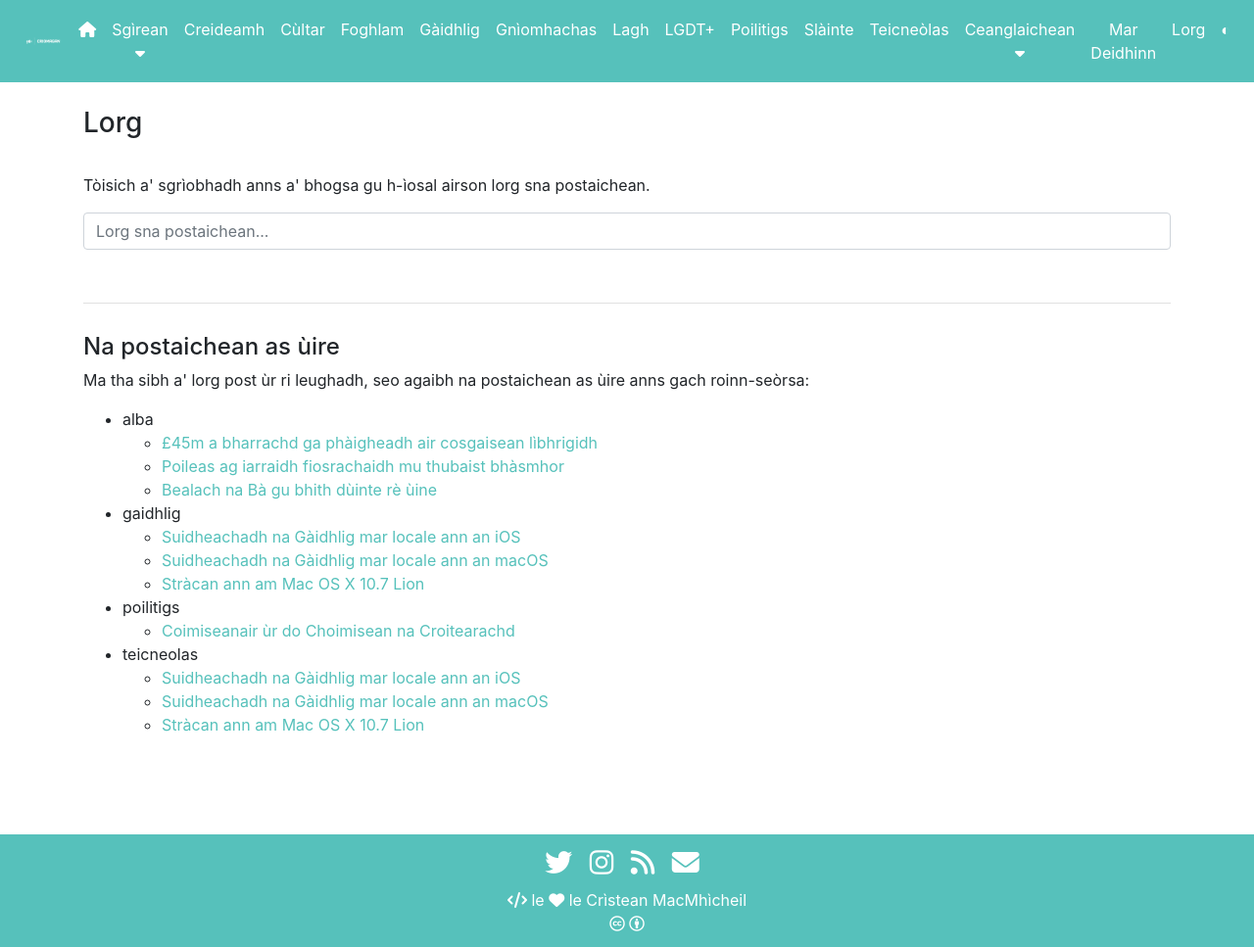
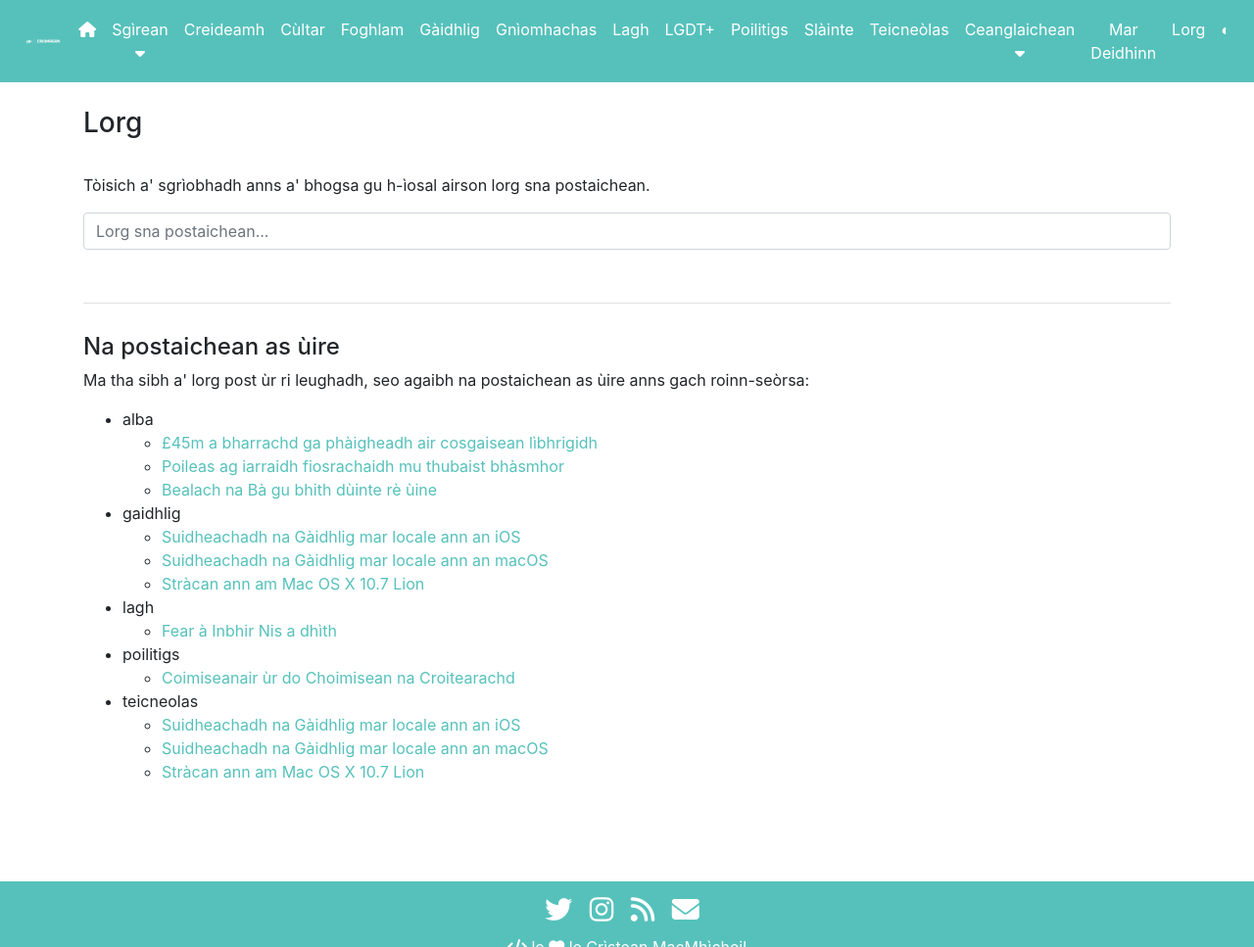
Before and after one commit to criomagan/criomagan.github.io, a Jekyll site: the page built from search.html, in a window 1280 px wide, cut to the strip 0-967 px from the top of the page. Shown: the whole strip at 98% size. Built offline with Jekyll 4.4.1, drawn with Linux system fonts in a browser that asks for light colours; nearby versions of some CDN libraries; a script that is not in the unit is left out.

Commit message:
Update 2021-08-23-fear-a-inbhir-nis-a-dhith.md

```diff
--- a/_posts/2021-08-23-fear-a-inbhir-nis-a-dhith.md
+++ b/_posts/2021-08-23-fear-a-inbhir-nis-a-dhith.md
@@ -18,6 +18,7 @@ comments: true
 
 categories:
     - alba
+    - lagh
 
 tags:
     -
```
